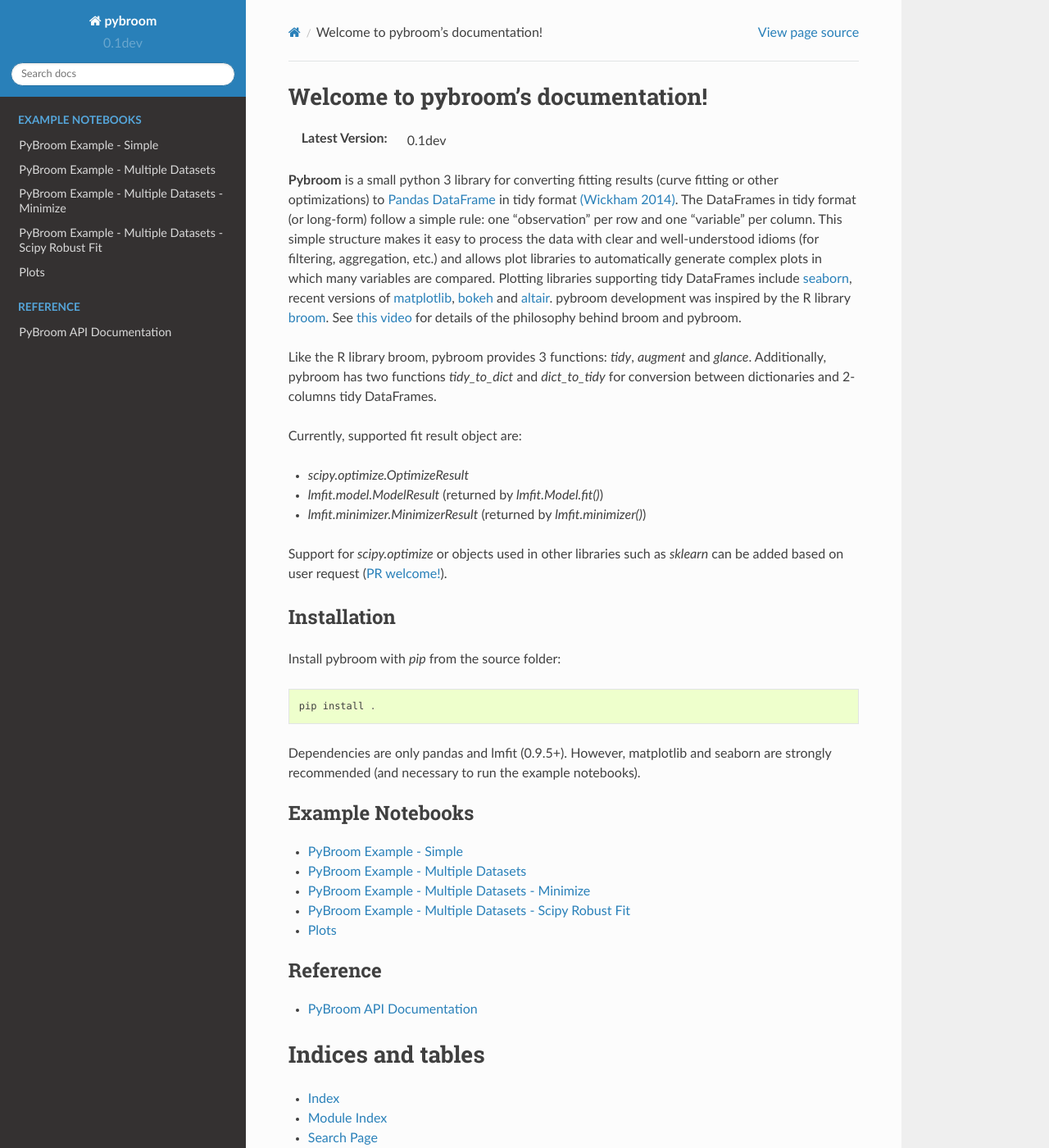
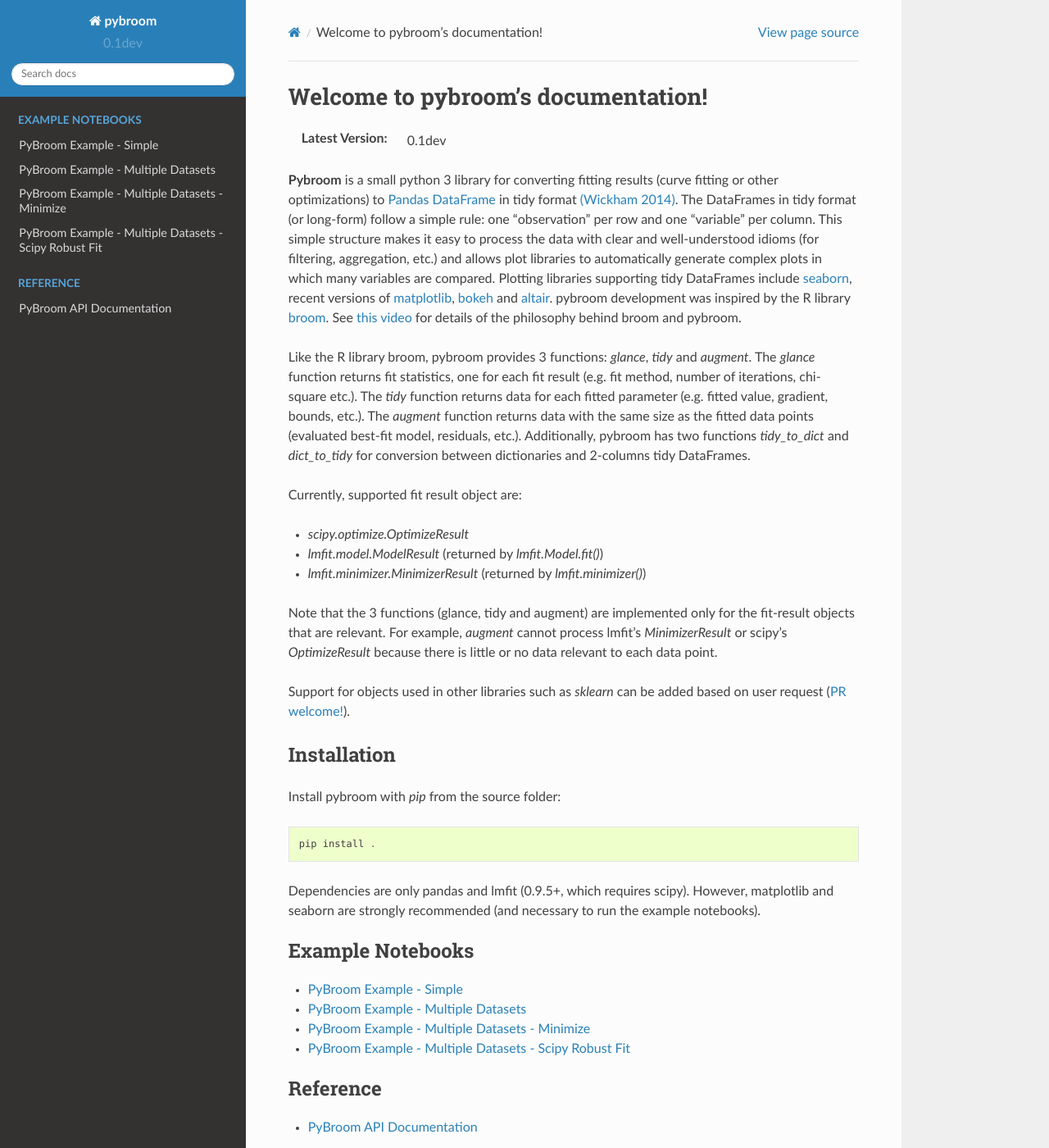
Before and after one commit to tritemio/pybroom, a Sphinx documentation site: the page built from docs/index.rst, in a window 1280 px wide and 1400 px high. Shown: the whole window at 82% size. Built offline with Sphinx 7.4.7 and the Read the Docs theme 2.0.0, drawn with Linux system fonts in a browser that asks for light colours.

Commit message:
Docs: updates

```diff
--- a/docs/index.rst
+++ b/docs/index.rst
@@ -29,7 +29,13 @@
 See `this video <https://www.youtube.com/watch?v=eM3Ha0kTAz4>`__
 for details of the philosophy behind broom and pybroom.
 
-Like the R library broom, pybroom provides 3 functions: `tidy`, `augment` and `glance`.
+Like the R library broom, pybroom provides 3 functions: `glance`, `tidy` and
+`augment`. The `glance` function returns fit statistics, one for each
+fit result (e.g. fit method, number of iterations, chi-square etc.).
+The `tidy` function returns data for each fitted parameter
+(e.g. fitted value, gradient, bounds, etc.).
+The `augment` function returns data with the same size as the fitted
+data points (evaluated best-fit model, residuals, etc.).
 Additionally, pybroom has two functions `tidy_to_dict` and `dict_to_tidy`
 for conversion between dictionaries and 2-columns tidy DataFrames.
 
@@ -39,7 +45,12 @@
 - `lmfit.model.ModelResult` (returned by `lmfit.Model.fit()`)
 - `lmfit.minimizer.MinimizerResult` (returned by `lmfit.minimizer()`)
 
-Support for `scipy.optimize` or objects used in other libraries such as
+Note that the 3 functions (glance, tidy and augment) are implemented only for
+the fit-result objects that are relevant. For example, `augment` cannot
+process lmfit's `MinimizerResult` or scipy's `OptimizeResult` because
+there is little or no data relevant to each data point.
+
+Support for objects used in other libraries such as
 `sklearn` can be added based on user request
 (`PR welcome! <https://github.com/tritemio/pybroom>`__).
 
@@ -50,8 +61,9 @@
 
     pip install .
 
-Dependencies are only pandas and lmfit (0.9.5+). However, matplotlib and
-seaborn are strongly recommended (and necessary to run the example notebooks).
+Dependencies are only pandas and lmfit (0.9.5+, which requires scipy).
+However, matplotlib and seaborn are strongly recommended (and necessary
+to run the example notebooks).
 
 
 .. toctree::
```
Also changed, not shown: README.md (+1 -1 lines), docs/notebooks/pybroom-example-multi-datasets-scipy-robust-fit.ipynb.
